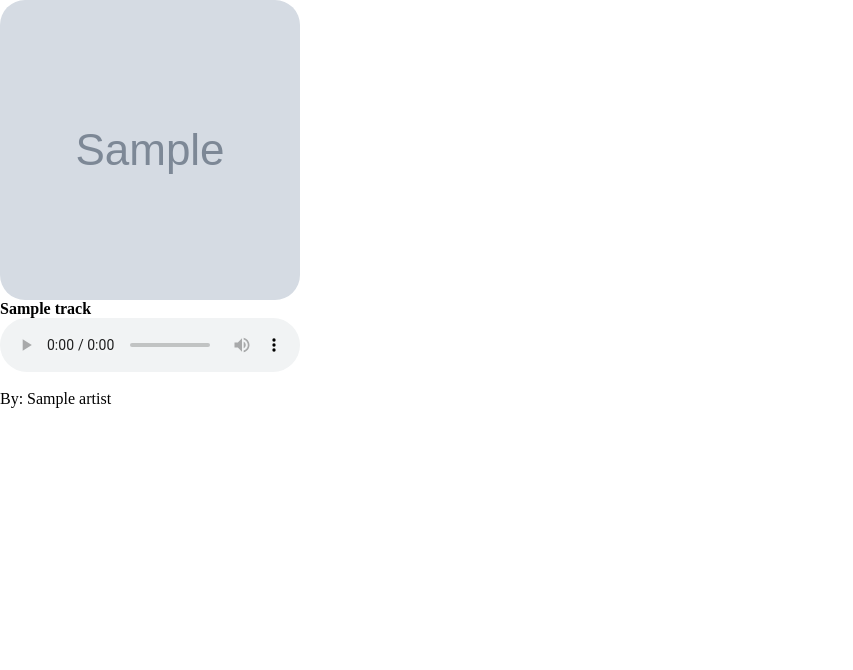
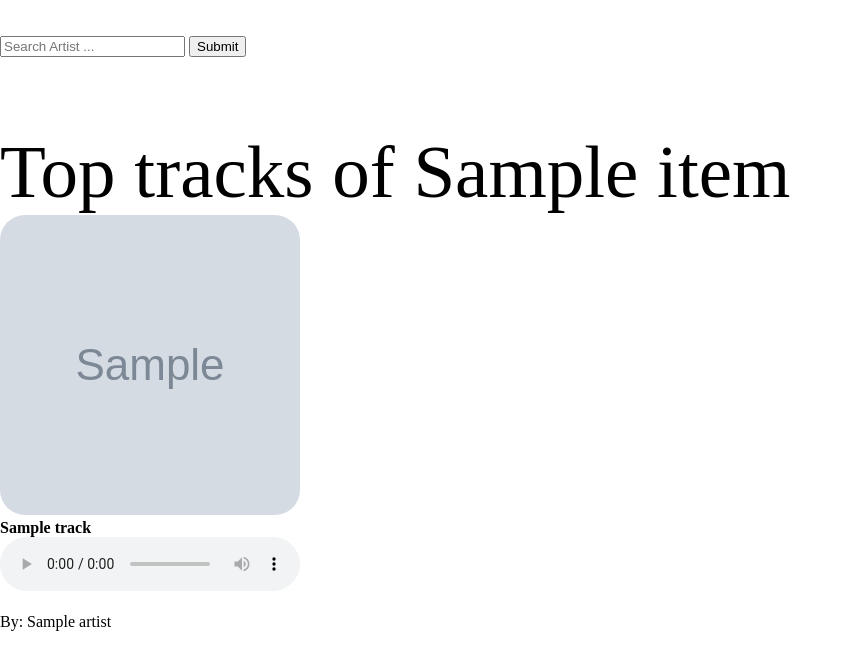
Before and after one commit to ahirpara2000/IS2018-Final_Project, a Flask app: page / in a window 1280 px wide. Shown: the top 670 px of the page, without its empty margins (0-853 px from the left). Run offline with Flask 2, Linux system fonts and the light colour scheme; grey boxes marked "Sample" are stand-in pictures; a database or web service that is not in the repository returns one stand-in record (values such as "Sample title"); data that the repository does not hold is empty.

Commit message:
Added search bar, user can now search of artist to get their top tracks

```diff
--- a/app/app.py
+++ b/app/app.py
@@ -1,17 +1,59 @@
-import mysql.connector
-import simplejson as json
-from flask import Flask, Response
-from flask import render_template
-from spotify_api import *
+from flask import Flask, render_template, request, redirect
+from dotenv import load_dotenv, find_dotenv
+import os
+import random
+import spotify_api
 
 app = Flask(__name__)
 
-artist_id = '4YRxDV8wJFPHPTeXepOstw'
+load_dotenv(find_dotenv())
+
+# artist list: [Arijit Singh, Armaan Malik, A.R. Rahman]
+
+artist = ['4YRxDV8wJFPHPTeXepOstw',
+          '4IKVDbCSBTxBeAsMKjAuTs',
+          '1mYsTxnqsietFxj1OgoGbG']
+
 
 @app.route('/')
-def index():
-    return render_template('index.html', song_info=get_song_info(artist_id))
+def run():
+    artist_id = random.choice(artist)
+    song_info = spotify_api.get_song_info(artist_id)
+    return render_template(
+        "index.html",
+        len=len(song_info),
+        len2=len(song_info[0]),
+        song_info=song_info,
+        artist_name=spotify_api.get_artist(artist_id)
+    )
 
+
+@app.route('/artist', methods=["GET", "POST"])
+def artist_search():
+    if request.method == "POST":
+        name = request.form.get("a_name")  # get's artist name form html form
+        artist_id = spotify_api.get_artist_id(name)  # pass in artist name and gets artist id
+
+    else:
+        artist_id = random.choice(artist)  # randomly choose an artist
+
+    if (isinstance(artist_id, int) or artist_id == ''):
+        artist_id = random.choice(artist)  # randomly choose an artist
+        song_info = spotify_api.get_song_info(artist_id)  # gets artist info as an array (random aritst)
+        return render_template(
+            "index.html",
+            err_msg=True,  # error message
+            song_info=song_info,  # array
+            artist_name=spotify_api.get_artist(artist_id)  # gets artist's name
+        )
+    else:
+        song_info = spotify_api.get_song_info(artist_id)  # gets artist info as an array (user picked aritst)
+
+        return render_template(
+            "index.html",
+            song_info=song_info,  # array
+            artist_name=spotify_api.get_artist(artist_id)  # gets artist's name
+        )
 
 if __name__ == '__main__':
     app.run(host='0.0.0.0')
--- a/app/requirements.txt
+++ b/app/requirements.txt
@@ -1,5 +1,6 @@
 Flask
 mysql-connector
 simplejson
-python-dotenv==0.15.0
-requests==2.25.1
+python-dotenv
+requests
+beautifulsoup4
--- a/app/spotify_api.py
+++ b/app/spotify_api.py
@@ -1,6 +1,7 @@
 import requests
 import base64
 from urllib.parse import urlencode
+from bs4 import BeautifulSoup
 from dotenv import load_dotenv, find_dotenv
 import os
 
@@ -32,6 +33,13 @@ def get_access_token():
     return access_token
 
 
+# get_song_info takes in artist's spotify id as a parameter
+# and returns an array of of following format:
+# arr[0] : list of artists
+# arr[1] : name if the song/track
+# arr[2] : preview url of the song/track
+# arr[3] : image related to song
+
 def get_song_info(artist_id):
     url = f"https://api.spotify.com/v1/artists/{artist_id}/top-tracks" + "?" + "market=US"
 
@@ -58,3 +66,56 @@ def get_song_info(artist_id):
         count += 1
 
     return song_info
+
+
+# get_artist takes in artist's spotify id as a parameter
+# and returns name of the artist as a string
+
+def get_artist(artist_id):
+    url = f"https://api.spotify.com/v1/artists/{artist_id}"
+    method = "GET"
+    request_header = {
+        "Authorization": f"Bearer {get_access_token()}"
+    }
+    response = requests.get(url, headers=request_header)
+    results = response.json();
+
+    artist_info = results['name']
+
+    return artist_info
+
+
+# get_artist_id takes artist name as a parameter
+# and returns artist id if found
+# or returns error code if artist is not found
+
+def get_artist_id(name):
+    url = "https://api.spotify.com/v1/search"
+    mehod = "GET"
+
+    request_header = {
+        "Authorization": f"Bearer {get_access_token()}"
+    }
+
+    # makes a url ready query paramater
+
+    query_param = urlencode({
+        "q": name,
+        "type": "artist",
+        "limit": "1"
+    })
+
+    url_lookup = f"{url}?{query_param}"  # creates a lookup url
+
+    response = requests.get(url_lookup, headers=request_header)  # makes the request
+
+    # if the request is in jason format,
+    # and it contains Artist Id, then the artist id is returns as a string
+    # else a status code is returned as an int
+
+    try:
+        results = response.json()
+        return results["artists"]["items"][0]["id"]
+    except:
+        results = response.status_code
+        return results
--- a/app/static/style.css
+++ b/app/static/style.css
@@ -1,5 +1,9 @@
 body {
     margin: 0px;
+}
+
+.bg {
+    background: radial-gradient(56.4% 56.4% at 50% 50%, #131650 0%, #070820 99.99%);
 }
 
 .songInfoWrap {
@@ -7,6 +11,8 @@ body {
     grid-template-columns: 1fr 1fr 1fr;
 }
 
+
+
 .box {
 
 }
--- a/app/templates/index.html
+++ b/app/templates/index.html
@@ -1,23 +1,48 @@
+<!DOCTYPE html>
+
 <html>
 	<head>
 			<link rel="stylesheet" type="text/css" href="/static/style.css" media="screen"/>
+			<script type="text/javascript" src="/static/script.js"></script>
 	</head>
 	<body>
-        <div class="songInfoWrap">
-            {% for song in song_info %}
-                <div class="box">
+		<div id="bg"></div>
+        <br><br>
+        <div id="lyrics_bg">
+            <!-- creates an input box and submit button for user input -->
+            <div class="ibox">
+                <form action="{{ url_for("artist_search")}}" method="post" autocomplete="off">
+                    <input type="text" id="artistname" name="a_name" placeholder="Search Artist ...">
+                <input type="submit" value="Submit">
+                </form>
+            </div>
+
+            <!-- Display title, and in case of error display an error message -->
+            <br>
+            {%if err_msg%}
+                <h style="font-size: 20px; color: #ff0000">No results found !!!</h>
+            {%endif%}
+            <br><br><br>
+            <h id="artist_name" style="font-size: 75px">Top tracks of {{artist_name}}</h>
+
+            <!-- Creates and populate a grid format for music info -->
+            <div class="wrap">
+                {%for song in song_info%}
+                    <div class="tabf" id="tabf{{i}}">
                         <img  id="image{{i}}" style="border-radius: 25px" src={{song[3]}} width="300" height="300">
                         <br>
                         <div class="fontA"><b id="name{{i}}">{{song[1]}}</b></div>
                         <audio controls><source id="audio{{i}}" src={{song[2]}} type="audio/ogg"></audio>
                         <br><br>
                         <div class="fontb" id="name_list{{i}}">
-                        By: {{ song[0] |join(', ') }}
+                            By:
+                            {{ song[0]|join(', ') }}
                         </div>
                         <br>
                         <br>
                     </div>
-            {% endfor %}
+                {%endfor%}
+            </div>
         </div>
 	</body>
 </html>
```
Lines whose indentation alone changed are shown as unchanged.
